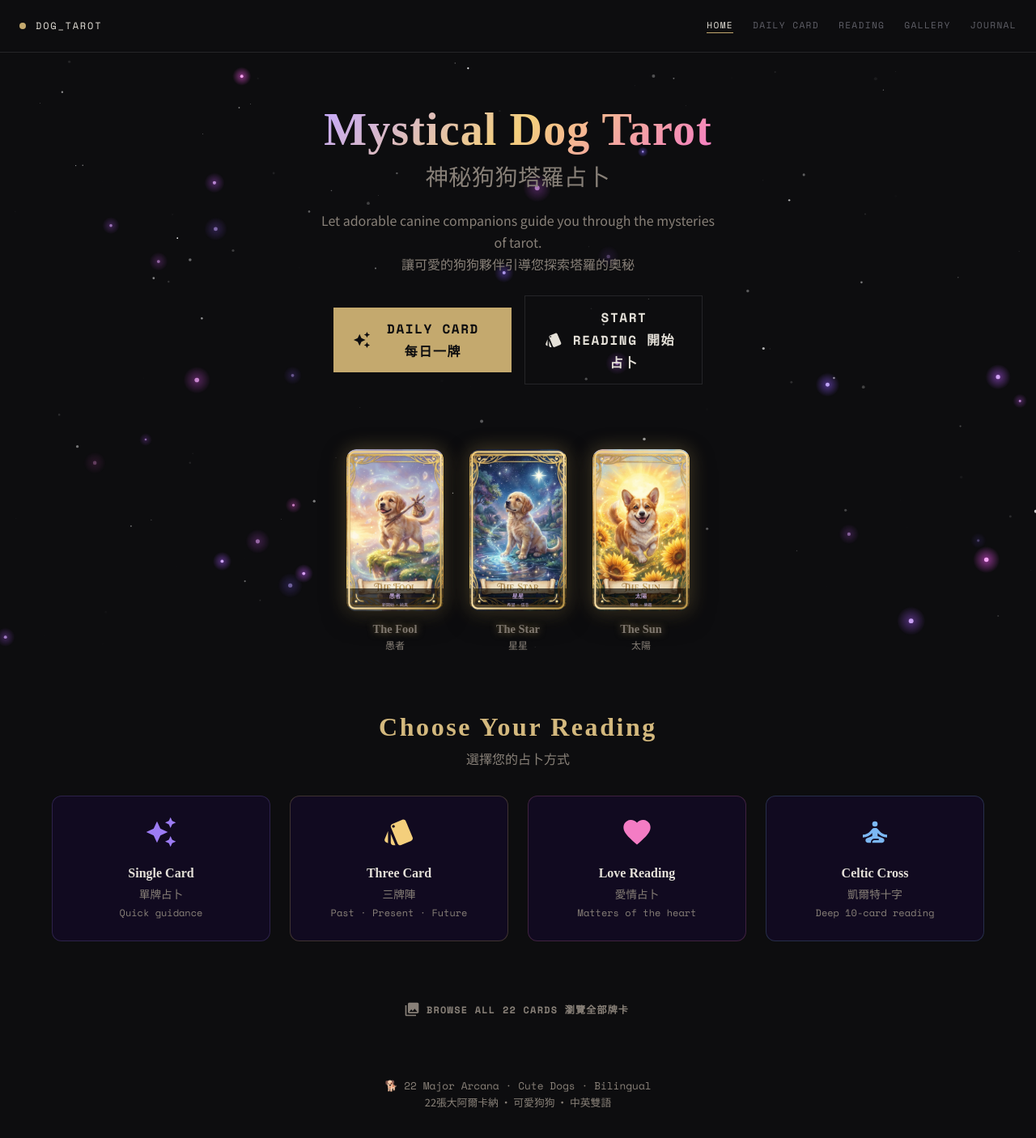
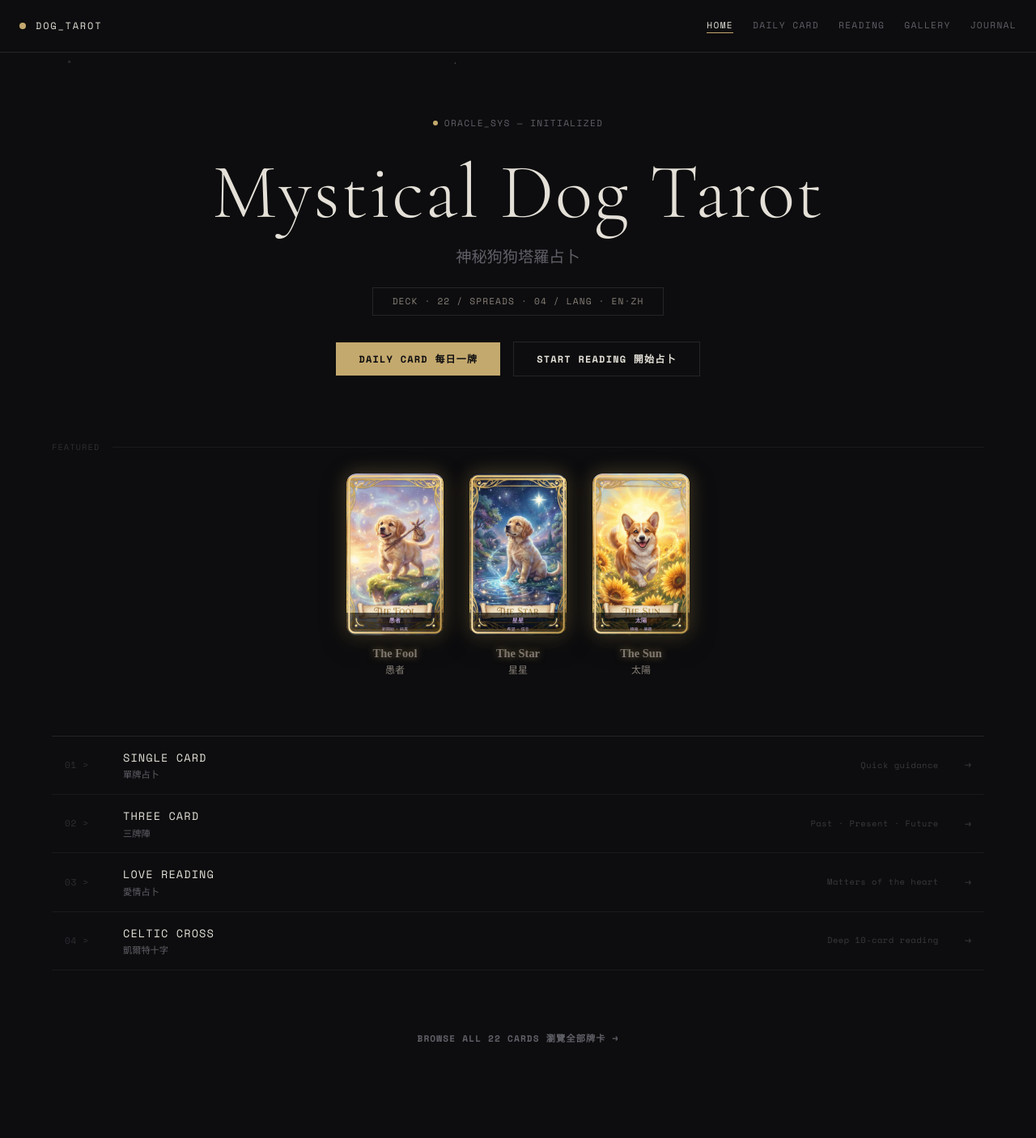
Before and after one commit to ericermerimen/tarot, a Next.js app: page / in a window 1280 px wide. Shown: the top 1406 px of the page at 81% size. Built offline with nearby package versions, Linux system fonts and the light colour scheme.

Commit message:
style: restyle home page to terminal oracle aesthetic

```diff
--- a/src/app/page.tsx
+++ b/src/app/page.tsx
@@ -7,17 +7,8 @@ import {
   Container,
   Typography,
   Button,
-  Grid,
-  Card,
-  CardContent,
-  CardActionArea,
 } from '@mui/material';
 import { motion } from 'motion/react';
-import AutoAwesomeIcon from '@mui/icons-material/AutoAwesome';
-import StyleIcon from '@mui/icons-material/Style';
-import SelfImprovementIcon from '@mui/icons-material/SelfImprovement';
-import FavoriteIcon from '@mui/icons-material/Favorite';
-import CollectionsIcon from '@mui/icons-material/Collections';
 import TarotCard from '@/components/TarotCard';
 import { tarotCards } from '@/data/tarotCards';
 
@@ -26,47 +17,37 @@ interface SpreadOption {
   title: string;
   titleZh: string;
   description: string;
-  descriptionZh: string;
-  icon: React.ReactNode;
-  color: string;
+  index: string;
 }
 
 const spreadOptions: SpreadOption[] = [
   {
     id: 'single',
-    title: 'Single Card',
+    title: 'SINGLE CARD',
     titleZh: '單牌占卜',
     description: 'Quick guidance',
-    descriptionZh: '快速指引',
-    icon: <AutoAwesomeIcon sx={{ fontSize: { xs: 32, sm: 40 } }} />,
-    color: '#9c7cf4',
+    index: '01',
   },
   {
     id: 'threeCard',
-    title: 'Three Card',
+    title: 'THREE CARD',
     titleZh: '三牌陣',
     description: 'Past · Present · Future',
-    descriptionZh: '過去·現在·未來',
-    icon: <StyleIcon sx={{ fontSize: { xs: 32, sm: 40 } }} />,
-    color: '#f4cf7c',
+    index: '02',
   },
   {
     id: 'love',
-    title: 'Love Reading',
+    title: 'LOVE READING',
     titleZh: '愛情占卜',
     description: 'Matters of the heart',
-    descriptionZh: '探索愛情',
-    icon: <FavoriteIcon sx={{ fontSize: { xs: 32, sm: 40 } }} />,
-    color: '#f47cc4',
+    index: '03',
   },
   {
     id: 'celticCross',
-    title: 'Celtic Cross',
+    title: 'CELTIC CROSS',
     titleZh: '凱爾特十字',
     description: 'Deep 10-card reading',
-    descriptionZh: '深度十牌占卜',
-    icon: <SelfImprovementIcon sx={{ fontSize: { xs: 32, sm: 40 } }} />,
-    color: '#7cb8f4',
+    index: '04',
   },
 ];
 
@@ -74,15 +55,16 @@ export default function Home() {
   const featuredCards = [tarotCards[0], tarotCards[17], tarotCards[19]];
 
   return (
-    <Box sx={{ minHeight: '100vh', pb: { xs: 4, md: 8 } }}>
+    <Box sx={{ minHeight: '100vh', pb: { xs: 4, md: 8 }, bgcolor: '#0d0d0f' }}>
       <Container maxWidth="lg" sx={{ px: { xs: 2, sm: 3 } }}>
+        {/* Hero */}
         <Box
           sx={{
             display: 'flex',
             flexDirection: 'column',
             alignItems: 'center',
             textAlign: 'center',
-            pt: { xs: 2, sm: 4, md: 6 },
+            pt: { xs: 4, sm: 6, md: 8 },
             pb: { xs: 3, md: 5 },
           }}
         >
@@ -90,61 +72,92 @@ export default function Home() {
             initial={{ opacity: 0, y: 20 }}
             animate={{ opacity: 1, y: 0 }}
             transition={{ duration: 0.6 }}
+            style={{ width: '100%' }}
           >
+            {/* Status line */}
+            <Box
+              sx={{
+                display: 'flex',
+                alignItems: 'center',
+                justifyContent: 'center',
+                gap: 1,
+                mb: 3,
+              }}
+            >
+              <Box
+                sx={{
+                  width: 6,
+                  height: 6,
+                  borderRadius: '50%',
+                  bgcolor: '#c4a96e',
+                  flexShrink: 0,
+                }}
+              />
+              <Typography
+                sx={{
+                  fontFamily: 'var(--font-mono)',
+                  fontSize: '0.7rem',
+                  letterSpacing: '0.12em',
+                  color: '#606068',
+                }}
+              >
+                ORACLE_SYS — INITIALIZED
+              </Typography>
+            </Box>
+
             <Typography
               variant="h1"
               sx={{
-                fontSize: { xs: '1.75rem', sm: '2.5rem', md: '3.5rem' },
-                fontWeight: 700,
-                fontFamily: 'Cinzel',
-                background: 'linear-gradient(135deg, #c4a8ff 0%, #f4cf7c 50%, #f47cc4 100%)',
-                WebkitBackgroundClip: 'text',
-                WebkitTextFillColor: 'transparent',
-                mb: 1,
+                fontSize: { xs: '2.5rem', sm: '4rem', md: '6rem' },
+                fontWeight: 300,
+                fontFamily: 'var(--font-display)',
+                color: '#e4e0d8',
+                mb: 1.5,
+                lineHeight: 1.1,
               }}
             >
               Mystical Dog Tarot
             </Typography>
+
             <Typography
-              variant="h2"
               sx={{
-                fontSize: { xs: '1.1rem', sm: '1.5rem', md: '1.75rem' },
-                fontFamily: 'Noto Sans TC',
-                color: 'text.secondary',
-                mb: { xs: 2, md: 3 },
+                fontFamily: 'var(--font-noto-sans-tc)',
+                fontSize: { xs: '1rem', sm: '1.2rem' },
+                color: '#606068',
+                mb: 3,
               }}
             >
               神秘狗狗塔羅占卜
             </Typography>
+
+            {/* Data readout */}
+            <Box
+              sx={{
+                display: 'inline-block',
+                border: '1px solid #252528',
+                px: { xs: 2, sm: 3 },
+                py: 1,
+                mb: 4,
+              }}
+            >
+              <Typography
+                sx={{
+                  fontFamily: 'var(--font-mono)',
+                  fontSize: { xs: '0.6rem', sm: '0.7rem' },
+                  letterSpacing: '0.1em',
+                  color: '#888078',
+                }}
+              >
+                DECK · 22 / SPREADS · 04 / LANG · EN·ZH
+              </Typography>
+            </Box>
           </motion.div>
 
-          <motion.div
-            initial={{ opacity: 0, y: 15 }}
-            animate={{ opacity: 1, y: 0 }}
-            transition={{ duration: 0.6, delay: 0.15 }}
-          >
-            <Typography
-              variant="body1"
-              sx={{
-                maxWidth: { xs: '100%', sm: 500 },
-                color: 'text.secondary',
-                mb: { xs: 2, md: 3 },
-                lineHeight: 1.7,
-                fontSize: { xs: '0.9rem', sm: '1rem' },
-                px: { xs: 1, sm: 0 },
-              }}
-            >
-              Let adorable canine companions guide you through the mysteries of tarot.
-              <br />
-              讓可愛的狗狗夥伴引導您探索塔羅的奧秘
-            </Typography>
-          </motion.div>
-
+          {/* CTAs */}
           <motion.div
             initial={{ opacity: 0, scale: 0.95 }}
             animate={{ opacity: 1, scale: 1 }}
             transition={{ duration: 0.4, delay: 0.3 }}
-            style={{ width: '100%' }}
           >
             <Box
               sx={{
@@ -153,7 +166,6 @@ export default function Home() {
                 gap: { xs: 1.5, sm: 2 },
                 justifyContent: 'center',
                 alignItems: 'center',
-                px: { xs: 2, sm: 0 },
               }}
             >
               <Button
@@ -161,41 +173,65 @@ export default function Home() {
                 href="/daily"
                 variant="contained"
                 size="large"
-                startIcon={<AutoAwesomeIcon />}
-                fullWidth
                 sx={{
-                  maxWidth: { xs: '100%', sm: 220 },
-                  py: { xs: 1.5, sm: 1.5 },
-                  fontSize: { xs: '0.95rem', sm: '1rem' },
+                  minWidth: 200,
+                  fontFamily: 'var(--font-mono)',
+                  fontSize: '0.75rem',
+                  letterSpacing: '0.1em',
                 }}
               >
-                Daily Card 每日一牌
+                DAILY CARD 每日一牌
               </Button>
               <Button
                 component={Link}
                 href="/reading"
                 variant="outlined"
                 size="large"
-                startIcon={<StyleIcon />}
-                fullWidth
                 sx={{
-                  maxWidth: { xs: '100%', sm: 220 },
-                  py: { xs: 1.5, sm: 1.5 },
-                  fontSize: { xs: '0.95rem', sm: '1rem' },
+                  minWidth: 200,
+                  fontFamily: 'var(--font-mono)',
+                  fontSize: '0.75rem',
+                  letterSpacing: '0.1em',
                 }}
               >
-                Start Reading 開始占卜
+                START READING 開始占卜
               </Button>
             </Box>
           </motion.div>
         </Box>
 
+        {/* Featured cards */}
         <Box sx={{ py: { xs: 3, md: 5 } }}>
           <motion.div
             initial={{ opacity: 0 }}
             animate={{ opacity: 1 }}
             transition={{ duration: 0.8, delay: 0.4 }}
           >
+            {/* Section label */}
+            <Box
+              sx={{
+                display: 'flex',
+                alignItems: 'center',
+                gap: 2,
+                mb: 3,
+                px: { xs: 0, sm: 0 },
+              }}
+            >
+              <Typography
+                sx={{
+                  fontFamily: 'var(--font-mono)',
+                  fontSize: '0.65rem',
+                  letterSpacing: '0.1em',
+                  color: '#2e2e34',
+                  whiteSpace: 'nowrap',
+                  flexShrink: 0,
+                }}
+              >
+                FEATURED
+              </Typography>
+              <Box sx={{ flex: 1, height: '1px', bgcolor: '#1a1a1d' }} />
+            </Box>
+
             <Box
               sx={{
                 display: 'flex',
@@ -204,7 +240,6 @@ export default function Home() {
                 flexWrap: { xs: 'nowrap', md: 'wrap' },
                 overflowX: { xs: 'auto', md: 'visible' },
                 pb: { xs: 2, md: 0 },
-                px: { xs: 1, sm: 0 },
                 scrollSnapType: 'x mandatory',
                 '&::-webkit-scrollbar': { display: 'none' },
                 msOverflowStyle: 'none',
@@ -231,113 +266,104 @@ export default function Home() {
           </motion.div>
         </Box>
 
+        {/* Spread selection */}
         <Box sx={{ py: { xs: 2, md: 4 } }}>
-          <Typography
-            variant="h4"
-            align="center"
-            sx={{
-              fontFamily: 'Cinzel',
-              mb: 0.5,
-              color: 'primary.light',
-              fontSize: { xs: '1.25rem', sm: '1.5rem', md: '2rem' },
-            }}
-          >
-            Choose Your Reading
-          </Typography>
-          <Typography
-            variant="subtitle1"
-            align="center"
-            sx={{
-              fontFamily: 'Noto Sans TC',
-              mb: { xs: 3, md: 4 },
-              color: 'text.secondary',
-              fontSize: { xs: '0.9rem', sm: '1rem' },
-            }}
-          >
-            選擇您的占卜方式
-          </Typography>
-
-          <Grid container spacing={{ xs: 1.5, sm: 2, md: 3 }} justifyContent="center">
+          <Box sx={{ borderTop: '1px solid #252528' }}>
             {spreadOptions.map((spread, index) => (
-              <Grid item xs={6} sm={6} md={3} key={spread.id}>
               <motion.div
-                  initial={{ opacity: 0, y: 20 }}
-                  animate={{ opacity: 1, y: 0 }}
+                key={spread.id}
+                initial={{ opacity: 0, x: -10 }}
+                animate={{ opacity: 1, x: 0 }}
                 transition={{ duration: 0.4, delay: 0.6 + index * 0.1 }}
               >
-                  <Card
+                <Box
+                  component={Link}
+                  href={`/reading?spread=${spread.id}`}
                   sx={{
-                      height: '100%',
-                      background: 'rgba(20, 10, 40, 0.7)',
-                      border: `1px solid ${spread.color}33`,
-                      borderRadius: { xs: 2, sm: 3 },
-                      transition: 'all 0.3s ease',
+                    display: 'flex',
+                    alignItems: 'center',
+                    gap: { xs: 2, sm: 3 },
+                    px: { xs: 1, sm: 2 },
+                    py: { xs: 1.5, sm: 2 },
+                    borderBottom: '1px solid #1a1a1d',
+                    textDecoration: 'none',
+                    transition: 'background-color 0.15s ease',
                     '&:hover': {
-                        border: `1px solid ${spread.color}`,
-                        boxShadow: `0 0 20px ${spread.color}30`,
-                        transform: 'translateY(-3px)',
-                      },
-                      '&:active': {
-                        transform: 'scale(0.98)',
+                      bgcolor: '#131316',
                     },
                   }}
                 >
-                    <CardActionArea
-                      component={Link}
-                      href={`/reading?spread=${spread.id}`}
+                  {/* Index */}
+                  <Typography
                     sx={{
-                        height: '100%',
-                        p: { xs: 1.5, sm: 2 },
-                        display: 'flex',
-                        flexDirection: 'column',
-                        alignItems: 'center',
+                      fontFamily: 'var(--font-mono)',
+                      fontSize: '0.7rem',
+                      color: '#2e2e34',
+                      letterSpacing: '0.05em',
+                      flexShrink: 0,
+                      minWidth: '3rem',
                     }}
                   >
-                      <CardContent sx={{ textAlign: 'center', p: { xs: '8px !important', sm: 2 } }}>
-                        <Box sx={{ color: spread.color, mb: { xs: 1, sm: 1.5 } }}>
-                          {spread.icon}
-                        </Box>
+                    {spread.index} &gt;
+                  </Typography>
+
+                  {/* Name + Chinese */}
+                  <Box sx={{ flex: 1 }}>
                     <Typography
-                          variant="subtitle1"
                       sx={{
-                            fontFamily: 'Cinzel',
+                        fontFamily: 'var(--font-mono)',
+                        fontSize: { xs: '0.75rem', sm: '0.85rem' },
+                        letterSpacing: '0.08em',
+                        color: '#e4e0d8',
                         mb: 0.25,
-                            fontSize: { xs: '0.85rem', sm: '1rem' },
-                            fontWeight: 600,
                       }}
                     >
                       {spread.title}
                     </Typography>
                     <Typography
-                          variant="body2"
                       sx={{
-                            fontFamily: 'Noto Sans TC',
-                            color: 'text.secondary',
-                            fontSize: { xs: '0.75rem', sm: '0.85rem' },
-                            mb: 0.5,
+                        fontFamily: 'var(--font-noto-sans-tc)',
+                        fontSize: '0.7rem',
+                        color: '#606068',
                       }}
                     >
                       {spread.titleZh}
                     </Typography>
+                  </Box>
+
+                  {/* Description */}
                   <Typography
-                          variant="caption"
                     sx={{
-                            color: 'text.secondary',
-                            fontSize: { xs: '0.65rem', sm: '0.75rem' },
+                      fontFamily: 'var(--font-mono)',
+                      fontSize: '0.65rem',
+                      color: '#3a3a3e',
+                      letterSpacing: '0.05em',
                       display: { xs: 'none', sm: 'block' },
+                      flexShrink: 0,
                     }}
                   >
                     {spread.description}
                   </Typography>
-                      </CardContent>
-                    </CardActionArea>
-                  </Card>
+
+                  {/* Arrow */}
+                  <Typography
+                    sx={{
+                      fontFamily: 'var(--font-mono)',
+                      fontSize: '0.85rem',
+                      color: '#3a3a3e',
+                      flexShrink: 0,
+                      ml: { xs: 0, sm: 1 },
+                    }}
+                  >
+                    →
+                  </Typography>
+                </Box>
               </motion.div>
-              </Grid>
             ))}
-          </Grid>
+          </Box>
         </Box>
 
+        {/* Gallery link */}
         <Box sx={{ py: { xs: 2, md: 4 }, textAlign: 'center' }}>
           <motion.div
             initial={{ opacity: 0 }}
@@ -348,33 +374,17 @@ export default function Home() {
               component={Link}
               href="/gallery"
               variant="text"
-              startIcon={<CollectionsIcon />}
               sx={{
-                color: 'text.secondary',
-                '&:hover': { color: 'primary.light' },
+                fontFamily: 'var(--font-mono)',
+                fontSize: '0.7rem',
+                letterSpacing: '0.1em',
+                color: '#606068',
+                '&:hover': { color: '#e4e0d8' },
               }}
             >
-              Browse All 22 Cards 瀏覽全部牌卡
+              BROWSE ALL 22 CARDS 瀏覽全部牌卡 →
             </Button>
           </motion.div>
-        </Box>
-
-        <Box sx={{ py: { xs: 2, md: 4 }, textAlign: 'center' }}>
-          <Typography
-            variant="caption"
-            color="text.secondary"
-            sx={{
-              display: 'block',
-              fontSize: { xs: '0.7rem', sm: '0.8rem' },
-              lineHeight: 1.6,
-            }}
-          >
-            🐕 22 Major Arcana · Cute Dogs · Bilingual
-            <br />
-            <span style={{ fontFamily: 'Noto Sans TC' }}>
-              22張大阿爾卡納 · 可愛狗狗 · 中英雙語
-            </span>
-          </Typography>
         </Box>
       </Container>
     </Box>
```
Lines whose indentation alone changed are shown as unchanged.
